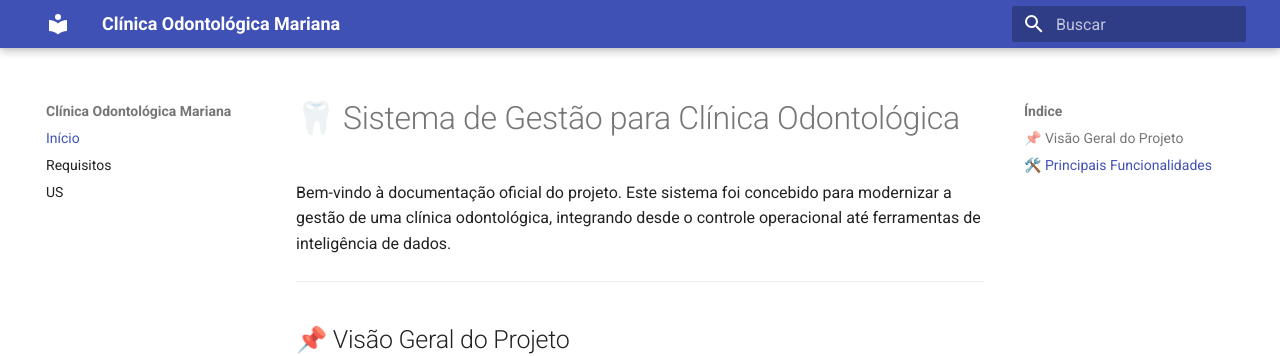
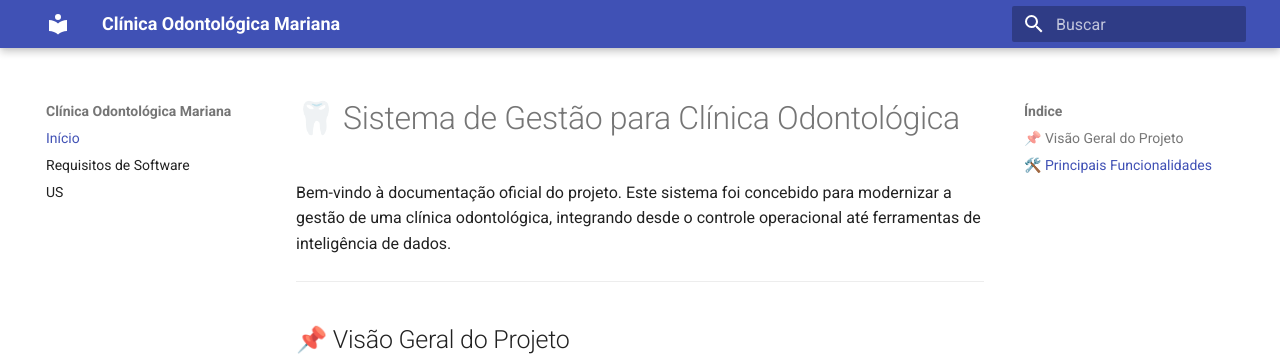
Before and after one commit to Clinica-Odontologica-Mariana/docs, an MkDocs documentation site: the page built from docs/index.md, in a window 1280 px wide. Shown: the top 356 px of the page. Built offline with MkDocs 1.6.1 and Material for MkDocs 9.7.7, drawn with Linux system fonts in a browser that asks for light colours.

Commit message:
Ajustando nome dos requisitos

```diff
--- a/mkdocs.yml
+++ b/mkdocs.yml
@@ -7,5 +7,5 @@ theme:
 
 nav:
   - Início: index.md
-  - Requisitos: requisitos.md
+  - Requisitos de Software: requisitos.md
   - US: us.md
```
